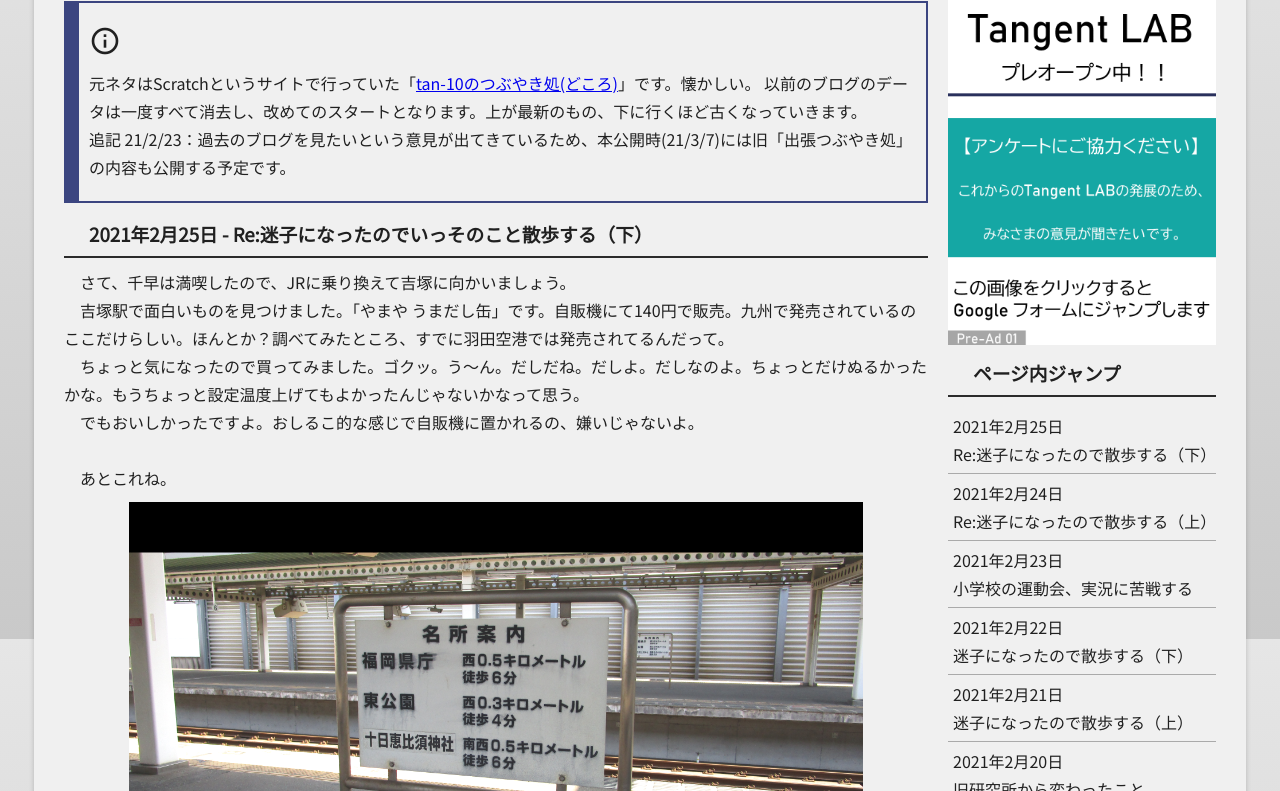
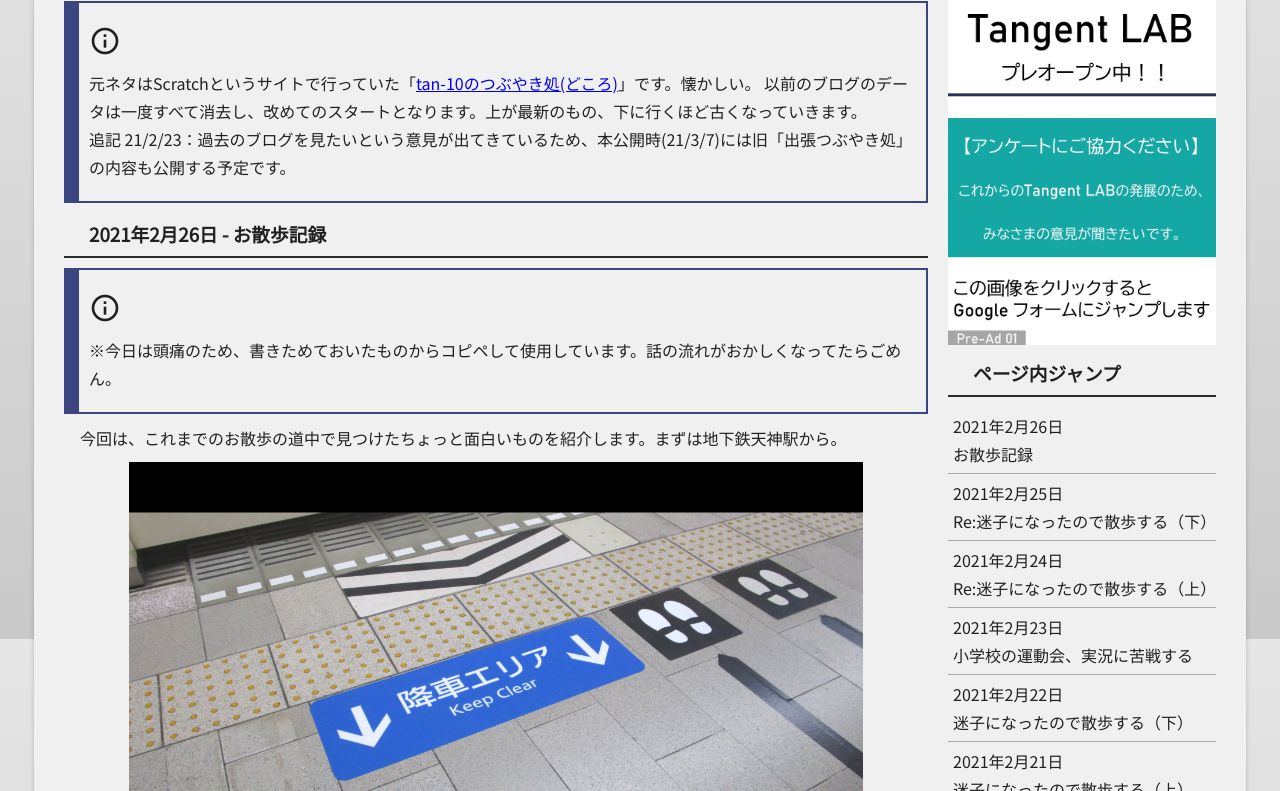
Before and after one commit to tan-10/tan-10.github.io, a plain HTML site: page blog.html in a window 1280 px wide. Shown: the part 161-952 px from the top of the page. Drawn offline with Linux system fonts and the light colour scheme.

Commit message:
Update blog.html

```diff
--- a/blog.html
+++ b/blog.html
@@ -33,23 +33,20 @@
       以前のブログのデータは一度すべて消去し、改めてのスタートとなります。上が最新のもの、下に行くほど古くなっていきます。
     <br>追記 21/2/23：過去のブログを見たいという意見が出てきているため、本公開時(21/3/7)には旧「出張つぶやき処」の内容も公開する予定です。
     </p></div>
-    <!--
-    <h3 id="20210307">2021年3月7日 - お待たせしましたんてん！</h3>
-    <p>お待たせしましたんてん！やっと！！リニューアルできました！！！
-    <br>半年以上も前からにリニューアルのことを匂わせ、一時期まっさらにして型だけ公開していたこともありました。が、なぜかまた作り直したくなり、今のデザインに落ち着きました。
-    <br>今日は何の日かご存知ですか？そうです。旧“tan-10の研究所”設立の1周年記念日です！たぶんね！せっかくなので、記念日に合わせてリニューアルしたのです。
-    <br>さてさて、やっとこさ高校受験が終わり、今をリラックスして過ごしているわけなんですけれども、皆様いかがお過ごしですか？去年から今年にかけ、大変な生活を過ごしてきたと思います。旅行に行けなかったりね。ぜひ今年は、いろいろなとこに旅に出て、いろいろな交流をしてみたい次第であります。
-    <br><br>最後に、写真を載せて終わります。画像表示のテストを兼ねて。</p>
+    <h3 id="20210226">2021年2月26日 - お散歩記録</h3>
+    <p>
+      <div class="info">
+        <p>※今日は頭痛のため、書きためておいたものからコピペして使用しています。話の流れがおかしくなってたらごめん。</p>
+      </div>
+    　今回は、これまでのお散歩の道中で見つけたちょっと面白いものを紹介します。まずは地下鉄天神駅から。
+    <img src="images/blog_only/blog_0012.png" class="blog">
+    　「降車エリア」「Keep Clear」地味に韻を踏んでんじゃねーよ。好きかよ。好きだよ（自己解決）。
+    <img src="images/blog_only/blog_0013.png" class="blog">
+    　「解除中<ruby>後<rt>のち</rt></ruby>工事中」...。まあそうだよね。解除が終わったら工事するよね。
+    <img src="images/blog_only/blog_0014.png" class="blog">
+    　兄弟ポスト。三男だけ小さめ。ぽすと。ぽすと...。ぽすとってなんかかわいい響きだね。かわいい！
+    </p>
 
-    <h3 id="20210226">2021年2月26日 - サインを考えるYo</h3>
-    <p>　皆さんは有名人に会ったことはありますか。サイン会とかでサインをもらったことはありますか。
-    <br>わたくしはありません。いや、サイン自体はあったりなかったり。（新海誠さんの 天気の子小説版 初回特典の印刷されたやつ）
-    <br>わたくしも将来有名人になることを見越して（←は？）今のうちにサインを考えておきましょう。
-    <br>　まず、有名人のサインを参考程度に見ていきましょう。※著作権的事情で文字列での表現です
-    <br>・漢字で堂々と描く
-    <br>・名前をローマ字で表記し、頭文字を猫などのイラストとしている
-    <br>・</p>
-    -->
     <h3 id="20210225">2021年2月25日 - Re:迷子になったのでいっそのこと散歩する（下）</h3>
     <p>　さて、千早は満喫したので、JRに乗り換えて吉塚に向かいましょう。
     <br>　吉塚駅で面白いものを見つけました。「やまや うまだし缶」です。自販機にて140円で販売。九州で発売されているのここだけらしい。ほんとか？調べてみたところ、すでに羽田空港では発売されてるんだって。
@@ -188,6 +185,7 @@
       <!--
       <li><a href="#20210307">2021年3月7日<br>お待たせしましたんてん！</a></li>
       -->
+      <li><a href="#20210226">2021年2月26日<br>お散歩記録</a></li>
       <li><a href="#20210225">2021年2月25日<br>Re:迷子になったので散歩する（下）</a></li>
       <li><a href="#20210224">2021年2月24日<br>Re:迷子になったので散歩する（上）</a></li>
       <li><a href="#20210223">2021年2月23日<br>小学校の運動会、実況に苦戦する</a></li>
```
